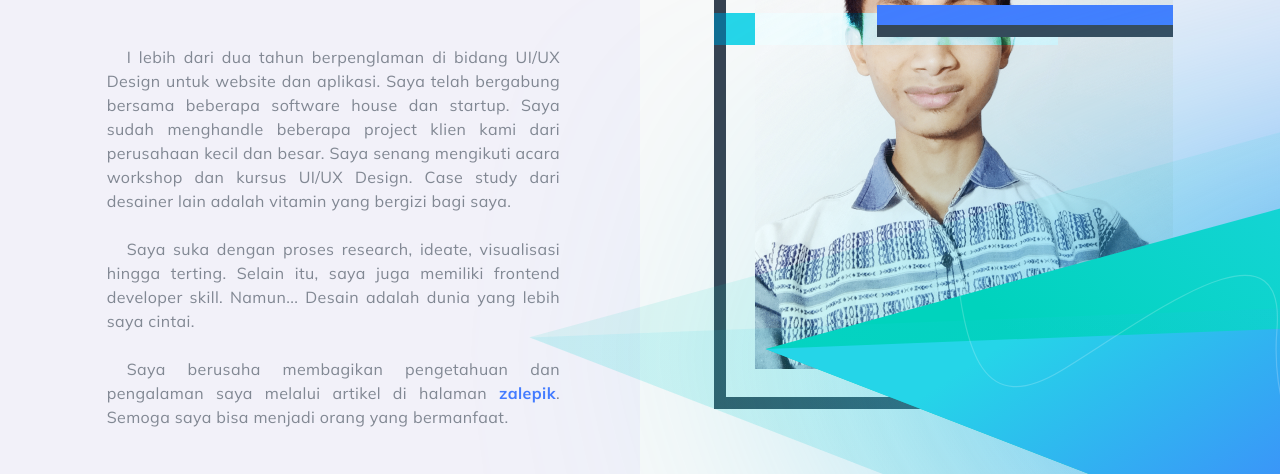
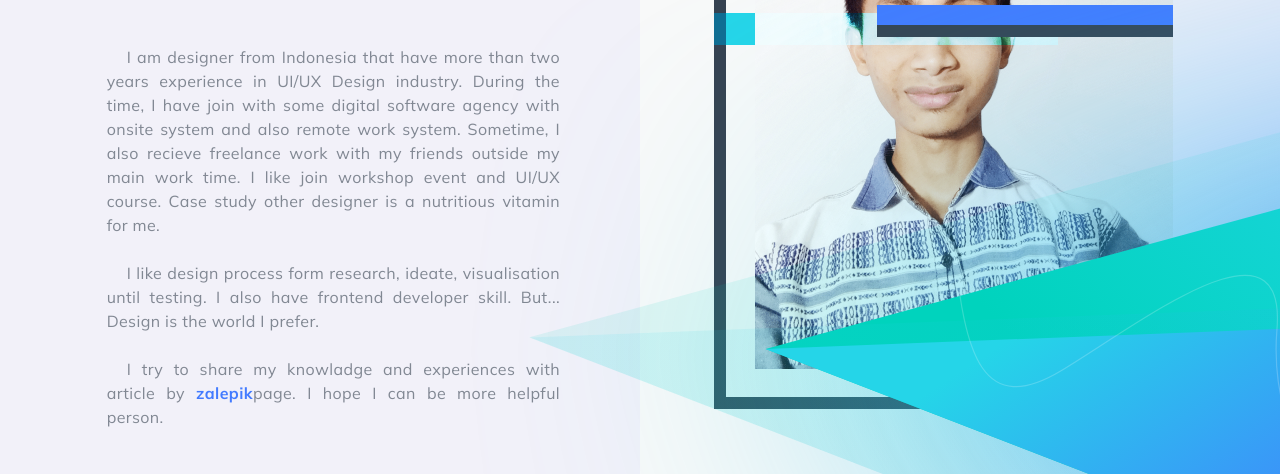
Before and after one commit to zenzalepik/git_zalepik, a plain HTML site: page profile/zain.html in a window 1280 px wide. Shown: the part 468-942 px from the top of the page. Drawn offline with Linux system fonts and the light colour scheme.

Commit message:
update profile description

```diff
--- a/profile/zain.html
+++ b/profile/zain.html
@@ -53,20 +53,18 @@
                     <h3 class="lg:mb-0 mb-8 text-4xl text-black-500 font-extrabold -mt-6 lg:leading-normal leading-none">Moh. Zainul Muttaqin</h3>
                     <div class="lg:mb-0 mb-8 text-green-500 tracking-space mt-4 text-base lg:text-2xl"><b>UI/UX Designer</b></div><br><br>
                     <p class="text-justify text-indent-zalepik pr-0 lg:pr-20">
-                        I lebih dari dua tahun berpenglaman di bidang UI/UX Design untuk website dan aplikasi. Saya
-                        telah bergabung bersama beberapa software house dan startup. Saya sudah menghandle beberapa
-                        project klien kami dari perusahaan kecil dan besar. Saya senang mengikuti acara workshop dan
-                        kursus UI/UX Design. Case study dari desainer lain adalah vitamin yang bergizi bagi
-                        saya.<br><br>
+                        I am designer from Indonesia that have more than two years experience in UI/UX Design industry.
+                        During the time, I have join with some digital software agency with onsite system and also remote work system.
+                        Sometime, I also recieve freelance work with my friends outside my main work time. I like join workshop event and UI/UX course.
+                        Case study other designer is a nutritious vitamin for me.<br><br>
                     </p>
                     <p class="text-justify text-indent-zalepik pr-0 lg:pr-20">
-                        Saya suka dengan proses research, ideate, visualisasi hingga terting. Selain itu, saya juga
-                        memiliki frontend developer skill. Namun... Desain adalah dunia yang lebih saya cintai.<br><br>
+                        I like design process form research, ideate, visualisation until testing. I also have frontend developer skill.
+                        But... Design is the world I prefer.<br><br>
                     </p>
                     <p class="text-justify text-indent-zalepik pr-0 lg:pr-20">
-                        Saya berusaha membagikan pengetahuan dan pengalaman saya melalui artikel di halaman <a
-                            href="../artikel.html"><b class="text-blue-500">zalepik</b></a>. Semoga saya bisa menjadi
-                        orang yang bermanfaat.
+                        I try to share my knowladge and experiences with article by <a
+                            href="../artikel.html"><b class="text-blue-500">zalepik</b>page</a>. I hope I can be more helpful person.
                     </p>
                     <div class="mt-12 grid grid-cols-12 pr-0 lg:pr-20 text-center lg:text-left">
                         <a href="https://drive.google.com/file/d/1IR81NLALAMVY6_8opslZWABZ68OBdejr/view?usp=sharing" target="_blank"
```
